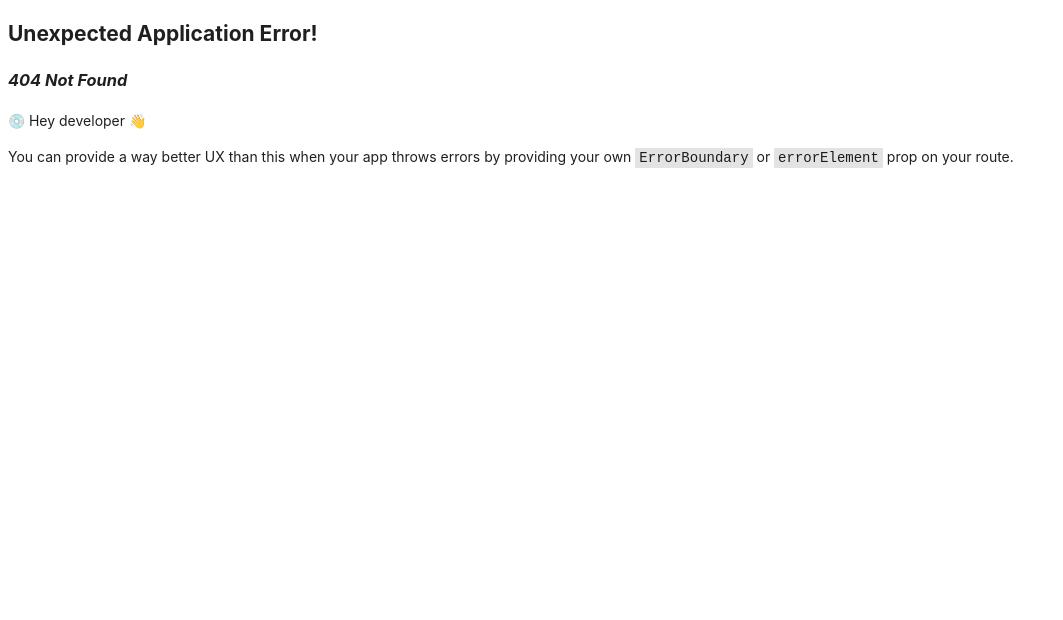
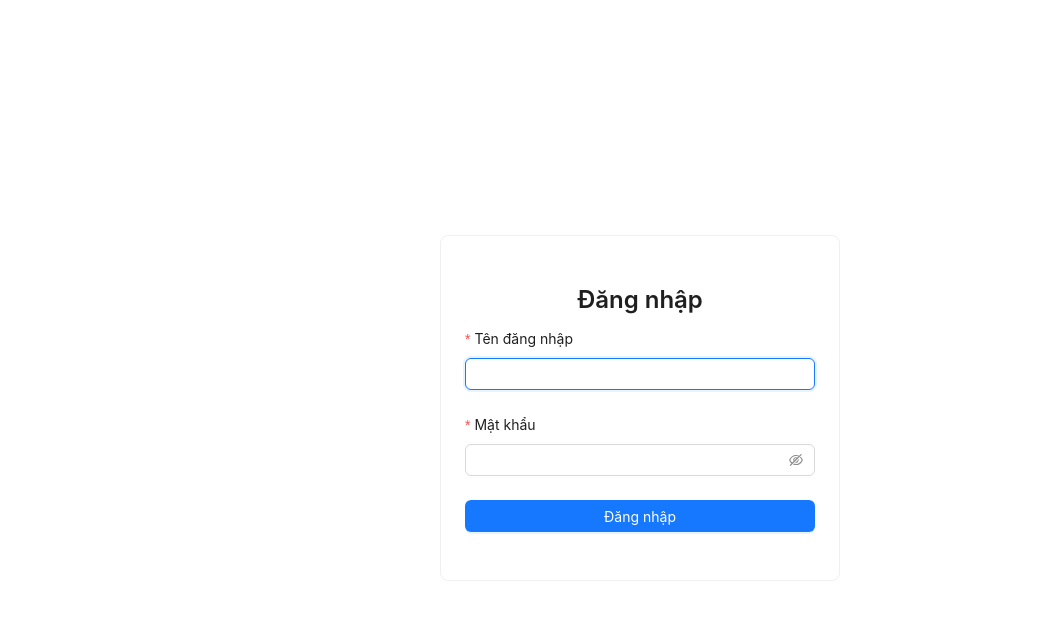
Before and after one commit to thanhhuy1234ok/agile-itcv-frontend, a React (Vite) app: page /login in a window 1280 px wide. Before the commit this address had no page. Shown: the top 620 px of the page, without its empty margins (0-1063 px from the left). Built offline with nearby package versions, Linux system fonts and the light colour scheme.

Commit message:
no message

```diff
--- /dev/null
+++ b/src/components/share/customForm.tsx
@@ -0,0 +1,58 @@
+import { useEffect, useRef } from 'react';
+import { Form, Input, Button, Typography } from 'antd';
+import type { FormProps } from 'antd';
+import type { InputRef } from 'antd';
+
+const { Title } = Typography;
+
+type InputType = 'text' | 'password' | 'email';
+
+export interface FieldConfig {
+  name: string;
+  label: string;
+  type?: InputType;
+  rules?: any[];
+}
+
+interface CustomFormProps<T> extends FormProps<T> {
+  fields: FieldConfig[];
+  title?: string;
+  submitText?: string;
+}
+
+function CustomForm<T>({
+  fields,
+  title,
+  submitText,
+  onFinish,
+  ...rest
+}: CustomFormProps<T>) {
+    const inputRef = useRef<InputRef>(null)
+    useEffect(() => {
+        inputRef.current?.focus();
+    }, []);
+  return (
+    <>
+      <Title level={3} style={{ textAlign: 'center' }}>{title}</Title>
+      <Form<T> layout="vertical" onFinish={onFinish} {...rest}>
+        {fields.map((field, index) => (
+          <Form.Item
+            key={field.name}
+            name={field.name}
+            label={field.label}
+            rules={field.rules || [{ required: true, message: `Vui lòng nhập ${field.label}` }]}
+          >
+            {field.type === 'password' ? <Input.Password /> : <Input ref={index === 0 ? inputRef : undefined}/>}
+          </Form.Item>
+        ))}
+        <Form.Item>
+          <Button type="primary" htmlType="submit" block>
+            {submitText}
+          </Button>
+        </Form.Item>
+      </Form>
+    </>
+  );
+}
+
+export default CustomForm;
--- /dev/null
+++ b/src/pages/login.tsx
@@ -0,0 +1,37 @@
+import React from 'react';
+import { Card, message } from 'antd';
+import CustomForm from '@/components/share/customForm';
+import type { FieldConfig } from '@/components/share/customForm'
+// import type { FormProps } from 'antd';
+
+interface LoginValues {
+  username: string;
+  password: string;
+}
+
+const LoginPage: React.FC = () => {
+  const fields: FieldConfig[] = [
+    { name: 'username', label: 'Tên đăng nhập', type: 'text' },
+    { name: 'password', label: 'Mật khẩu', type: 'password' },
+  ];
+
+  const handleLogin = (values: LoginValues) => {
+    console.log('Đăng nhập:', values.username);
+    message.success('Đăng nhập thành công');
+    };
+
+  return (
+    <div style={{ display: 'flex', height: '100vh', justifyContent: 'center', alignItems: 'center' }}>
+      <Card style={{ width: 400 }}>
+        <CustomForm<LoginValues>
+          title="Đăng nhập"
+          submitText="Đăng nhập"
+          fields={fields}
+          onFinish={handleLogin}
+        />
+      </Card>
+    </div>
+  );
+};
+
+export default LoginPage;
--- a/src/routers/router.tsx
+++ b/src/routers/router.tsx
@@ -1,10 +1,15 @@
 import { createBrowserRouter } from "react-router-dom";
 import HomePage from '@/pages/home';
+import LoginPage from "@/pages/login";
 const router = createBrowserRouter([
   {
     path: "/",
     element: <HomePage />,
   },
+  {
+    path: "/login",
+    element: <LoginPage />
+  }
 ]);
 
 export default router;
```
